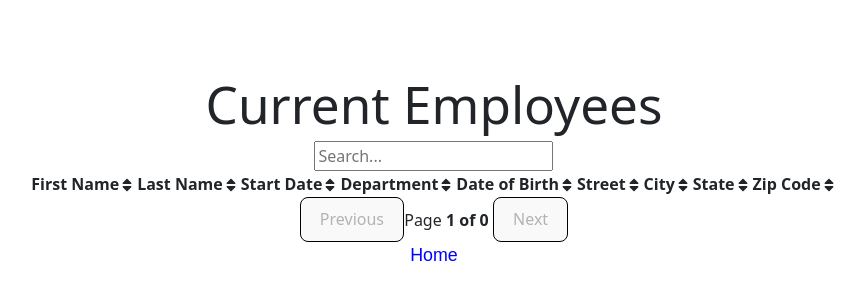
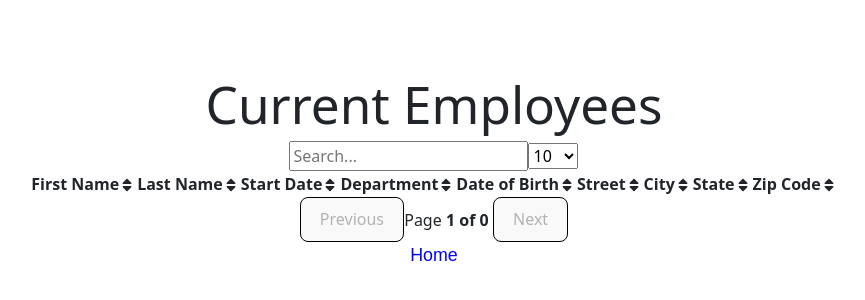
Before and after one commit to nitatemic/alexandre_de-Lemeny-Makedone_14_052023, a React (Vite) app: page /employee-list in a window 1280 px wide. Shown: the part 228-528 px from the top of the page, without its empty margins (206-1071 px from the left). Built offline with nearby package versions, Linux system fonts and the light colour scheme.

Commit message:
Fonctionnal pagination with sorting

```diff
--- a/src/components/EmployeesList.jsx
+++ b/src/components/EmployeesList.jsx
@@ -65,16 +65,18 @@ export default function EmployeesList() {
     pageOptions,
     nextPage,
     previousPage,
-    state: { pageIndex, pageSize, sortBy },
+    setPageSize,
+    state: { pageIndex, pageSize },
   } = useTable(
     {
       columns,
       data,
-      initialState: { pageIndex: 0, pageSize: 10 }, // Définissez votre état initial ici
+      initialState: { pageIndex: 0, pageSize: 10},
     },
     useSortBy,
-    usePagination
+    usePagination,
   );
+
 
   return (
     <div>
@@ -85,6 +87,20 @@ export default function EmployeesList() {
         value={searchTerm}
         onChange={(e) => setSearchTerm(e.target.value)}
       />
+      {/* Select pour choisir le nombre d'éléments par page */}
+      <select
+        value={pageSize}
+        onChange={(e) => {
+          const newSize = Number(e.target.value);
+          setPageSize(newSize);
+        }}
+      >
+        {[10, 20, 50, 100].map((size) => (
+          <option key={size} value={size}>
+            {size}
+          </option>
+        ))}
+      </select>
       <table {...getTableProps()}>
         <thead>
         {headerGroups.map((headerGroup) => (
@@ -93,7 +109,8 @@ export default function EmployeesList() {
               <th {...column.getHeaderProps(column.getSortByToggleProps())}>
                 {column.render('Header')}
                 <span>
-                    {column.isSorted ? (column.isSortedDesc ? <FaSortDown /> : <FaSortUp />) : <FaSort />}
+                    {column.isSorted ? (column.isSortedDesc ? <FaSortDown/> : <FaSortUp/>) :
+                      <FaSort/>}
                   </span>
               </th>
             ))}
```
